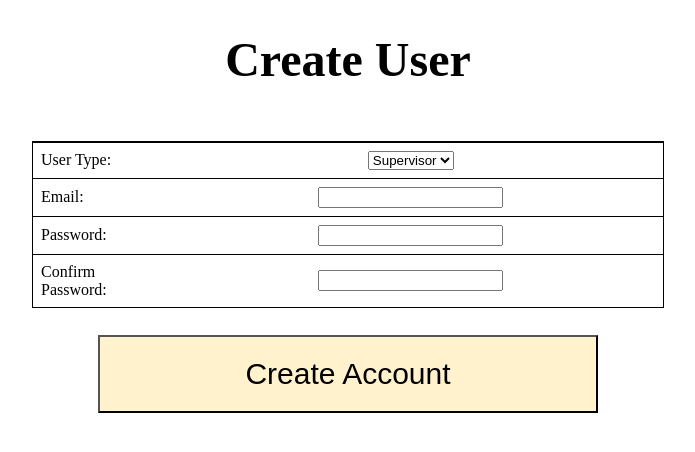
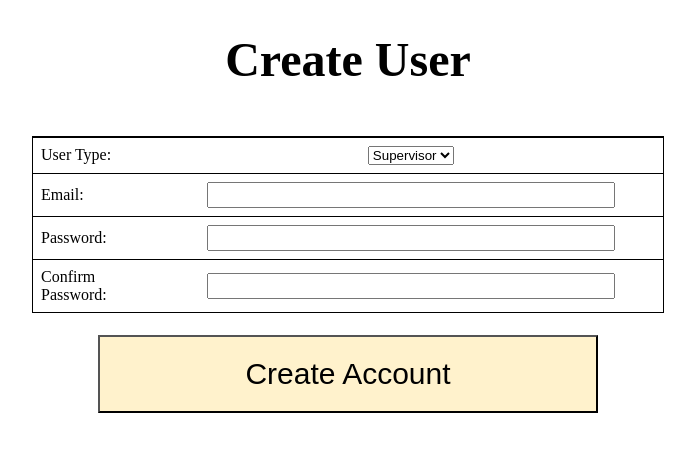
Before and after one commit to ConnorBrhely/ScrumMasters361, a Django app: page /create_user/ in a window 1280 px wide. Shown: the top 452 px of the page, without its empty margins (292-987 px from the left). Run offline with Django 4.2, Linux system fonts and the light colour scheme.

Commit message:
changed html to django template for css file and fixed css

```diff
--- a/TAScheduler/static/createuser/style.css
+++ b/TAScheduler/static/createuser/style.css
@@ -9,10 +9,9 @@
 .submitbutton:hover{
    background-color: orange;
 }
-input.email {
+input.key{
     width: 400px; height: 20px;
 }
-
 .center {
    display: flex;
    justify-content: center;
```
